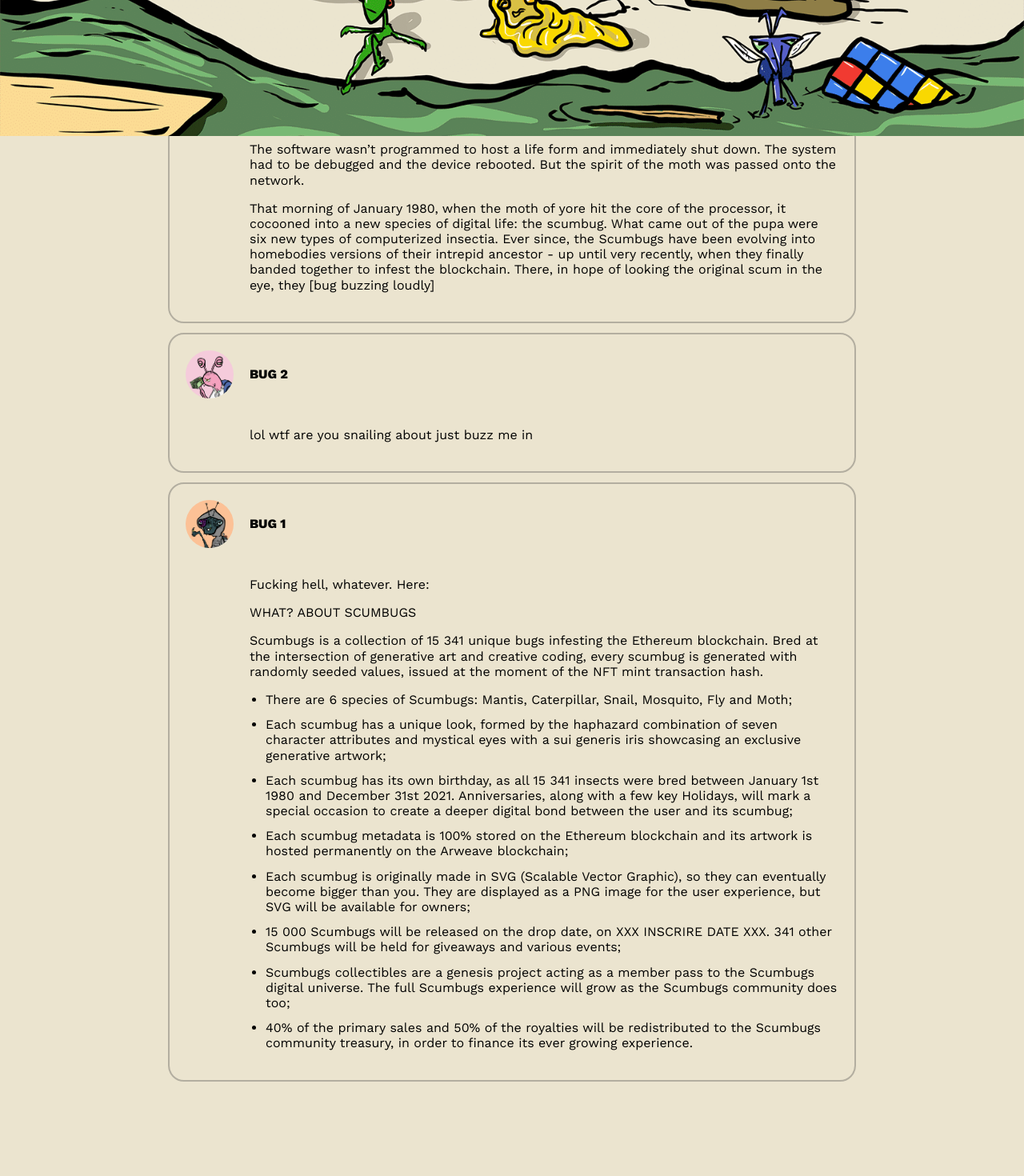
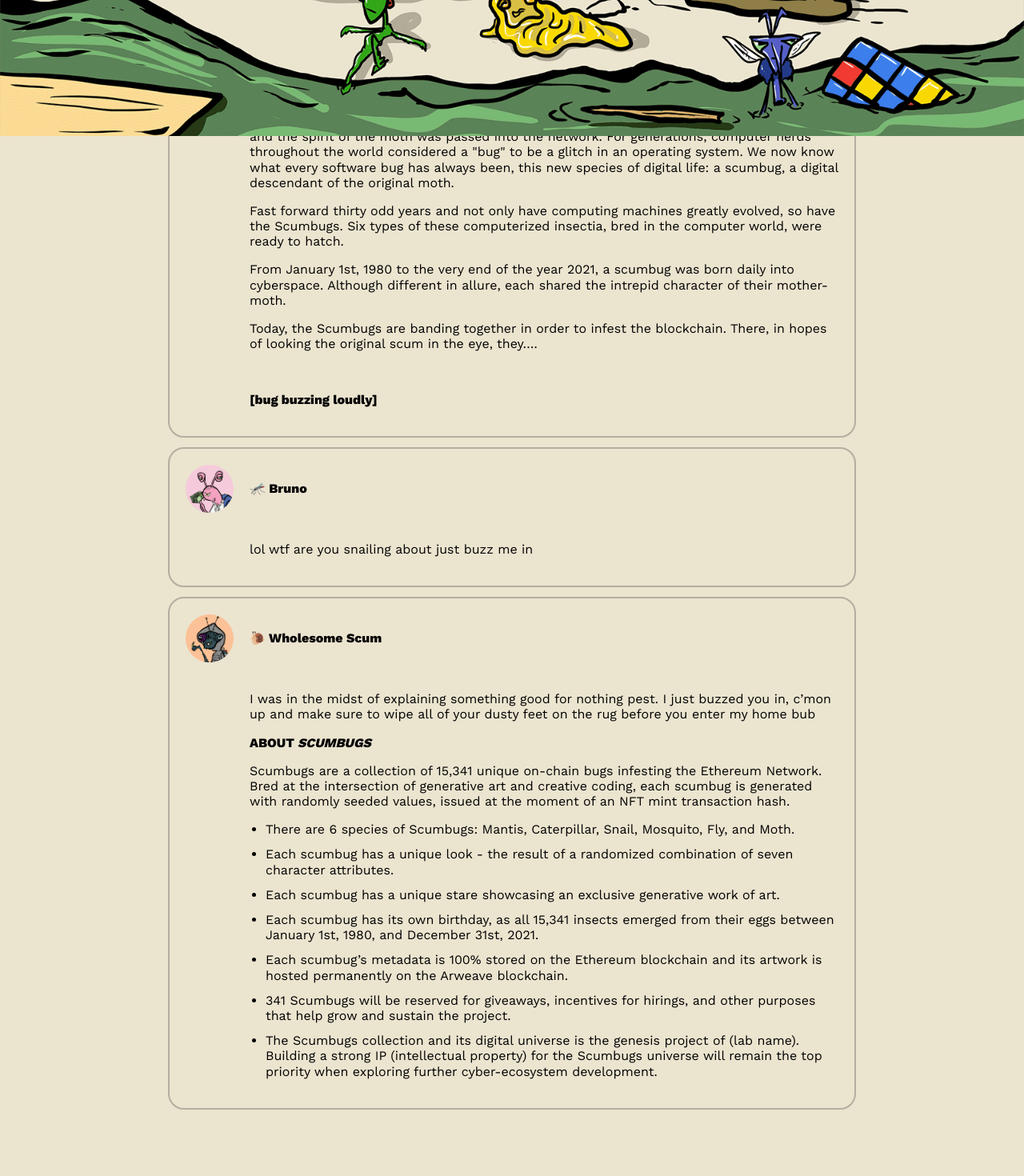
Before and after one commit to neonita/scumbugs, a Vue app: page / in a window 1280 px wide. Shown: the part 3740-5210 px from the top of the page at 80% size. Built offline with nearby package versions, Linux system fonts and the light colour scheme.

Commit message:
update convo content

```diff
--- a/src/components/Project.vue
+++ b/src/components/Project.vue
@@ -5,41 +5,49 @@
       <ul class="convo">
         <li class="convo__element">
           <div class="convo__avatar">
-            <ResponsiveImage :sources="user1" />
+            <ResponsiveImage :sources="user2" />
           </div>
-          <span class="convo__user">BUG 1</span>
+          <span class="convo__user">🐌 Wholesome Scum</span>
           <div class="convo__text">
             <p>
               Bugs are curious creatures by nature, so it’s no surprise one once
               ventured into a computer.
             </p>
             <p>
-              Decades ago, guided by the blinking lights of a circuit chip, an
-              adventurous moth flew into a CPU. The insect, looking for the
-              light source, instead found the source
+              That morning of September 1947, an adventurous moth crept into a
+              CPU while looking for the light source. The software wasn't
+              programmed to host organisms and sparked a new species and the
+              spirit of the moth was passed into the network. For generations,
+              computer nerds throughout the world considered a "bug" to be a
+              glitch in an operating system. We now know what every software bug
+              has always been, this new species of digital life: a scumbug, a
+              digital descendant of the original moth.
             </p>
             <p>
-              The software wasn’t programmed to host a life form and immediately
-              shut down. The system had to be debugged and the device rebooted.
-              But the spirit of the moth was passed onto the network.
+              Fast forward thirty odd years and not only have computing machines
+              greatly evolved, so have the Scumbugs. Six types of these
+              computerized insectia, bred in the computer world, were ready to
+              hatch.
             </p>
             <p>
-              That morning of January 1980, when the moth of yore hit the core
-              of the processor, it cocooned into a new species of digital life:
-              the scumbug. What came out of the pupa were six new types of
-              computerized insectia. Ever since, the Scumbugs have been evolving
-              into homebodies versions of their intrepid ancestor - up until
-              very recently, when they finally banded together to infest the
-              blockchain. There, in hope of looking the original scum in the
-              eye, they [bug buzzing loudly]
+              From January 1st, 1980 to the very end of the year 2021, a scumbug
+              was born daily into cyberspace. Although different in allure, each
+              shared the intrepid character of their mother-moth.
             </p>
+            <p>
+              Today, the Scumbugs are banding together in order to infest the
+              blockchain. There, in hopes of looking the original scum in the
+              eye, they….
+            </p>
+            <br />
+            <p class="bold">[bug buzzing loudly]</p>
           </div>
         </li>
         <li class="convo__element">
           <div class="convo__avatar">
             <ResponsiveImage :sources="user2" />
           </div>
-          <span class="convo__user">BUG 2</span>
+          <span class="convo__user">🦟 Bruno</span>
           <div class="convo__text">
             <p>lol wtf are you snailing about just buzz me in</p>
           </div>
@@ -48,59 +56,60 @@
           <div class="convo__avatar">
             <ResponsiveImage :sources="user1" />
           </div>
-          <span class="convo__user">BUG 1</span>
+          <span class="convo__user">🐌 Wholesome Scum</span>
           <div class="convo__text">
-            <p>Fucking hell, whatever. Here:</p>
-            <p>WHAT? ABOUT SCUMBUGS</p>
             <p>
-              Scumbugs is a collection of 15 341 unique bugs infesting the
-              Ethereum blockchain. Bred at the intersection of generative art
-              and creative coding, every scumbug is generated with randomly
-              seeded values, issued at the moment of the NFT mint transaction
+              I was in the midst of explaining something good for nothing pest.
+              I just buzzed you in, c’mon up and make sure to wipe all of your
+              dusty feet on the rug before you enter my home bub
+            </p>
+            <p class="bold">ABOUT <span class="italic">SCUMBUGS</span></p>
+            <p>
+              Scumbugs are a collection of 15,341 unique on-chain bugs infesting
+              the Ethereum Network. Bred at the intersection of generative art
+              and creative coding, each scumbug is generated with randomly
+              seeded values, issued at the moment of an NFT mint transaction
               hash.
             </p>
             <ul>
               <li>
                 There are 6 species of Scumbugs: Mantis, Caterpillar, Snail,
-                Mosquito, Fly and Moth;
+                Mosquito, Fly, and Moth.
               </li>
               <li>
-                Each scumbug has a unique look, formed by the haphazard
-                combination of seven character attributes and mystical eyes with
-                a sui generis iris showcasing an exclusive generative artwork;
+                Each scumbug has a unique look - the result of a randomized
+                combination of seven character attributes.
               </li>
               <li>
-                Each scumbug has its own birthday, as all 15 341 insects were
-                bred between January 1st 1980 and December 31st 2021.
-                Anniversaries, along with a few key Holidays, will mark a
-                special occasion to create a deeper digital bond between the
-                user and its scumbug;
+                Each scumbug has a unique stare showcasing an exclusive
+                generative work of art.
               </li>
               <li>
-                Each scumbug metadata is 100% stored on the Ethereum blockchain
-                and its artwork is hosted permanently on the Arweave blockchain;
+                Each scumbug has its own birthday, as all 15,341 insects emerged
+                from their eggs between January 1st, 1980, and December 31st,
+                2021.
               </li>
               <li>
-                Each scumbug is originally made in SVG (Scalable Vector
-                Graphic), so they can eventually become bigger than you. They
-                are displayed as a PNG image for the user experience, but SVG
-                will be available for owners;
+                Each scumbug’s metadata is 100% stored on the Ethereum
+                blockchain and its artwork is hosted permanently on the Arweave
+                blockchain.
               </li>
               <li>
-                15 000 Scumbugs will be released on the drop date, on XXX
-                INSCRIRE DATE XXX. 341 other Scumbugs will be held for giveaways
-                and various events;
+                341 Scumbugs will be reserved for giveaways, incentives for
+                hirings, and other purposes that help grow and sustain the
+                project.
               </li>
               <li>
-                Scumbugs collectibles are a genesis project acting as a member
-                pass to the Scumbugs digital universe. The full Scumbugs
-                experience will grow as the Scumbugs community does too;
+                The Scumbugs collection and its digital universe is the genesis
+                project of (lab name). Building a strong IP (intellectual
+                property) for the Scumbugs universe will remain the top priority
+                when exploring further cyber-ecosystem development.
               </li>
-              <li>
+              <!-- <li>
                 40% of the primary sales and 50% of the royalties will be
                 redistributed to the Scumbugs community treasury, in order to
                 finance its ever growing experience.
-              </li>
+              </li> -->
             </ul>
           </div>
         </li>
@@ -136,6 +145,14 @@
 <style lang="scss">
 @import "@/assets/scss/variables";
 @import "@/assets/scss/mixins";
+
+.bold {
+  font-weight: 700;
+}
+
+.italic {
+  font-style: italic;
+}
 
 .convo {
   grid-column: 2 / 11;
```
